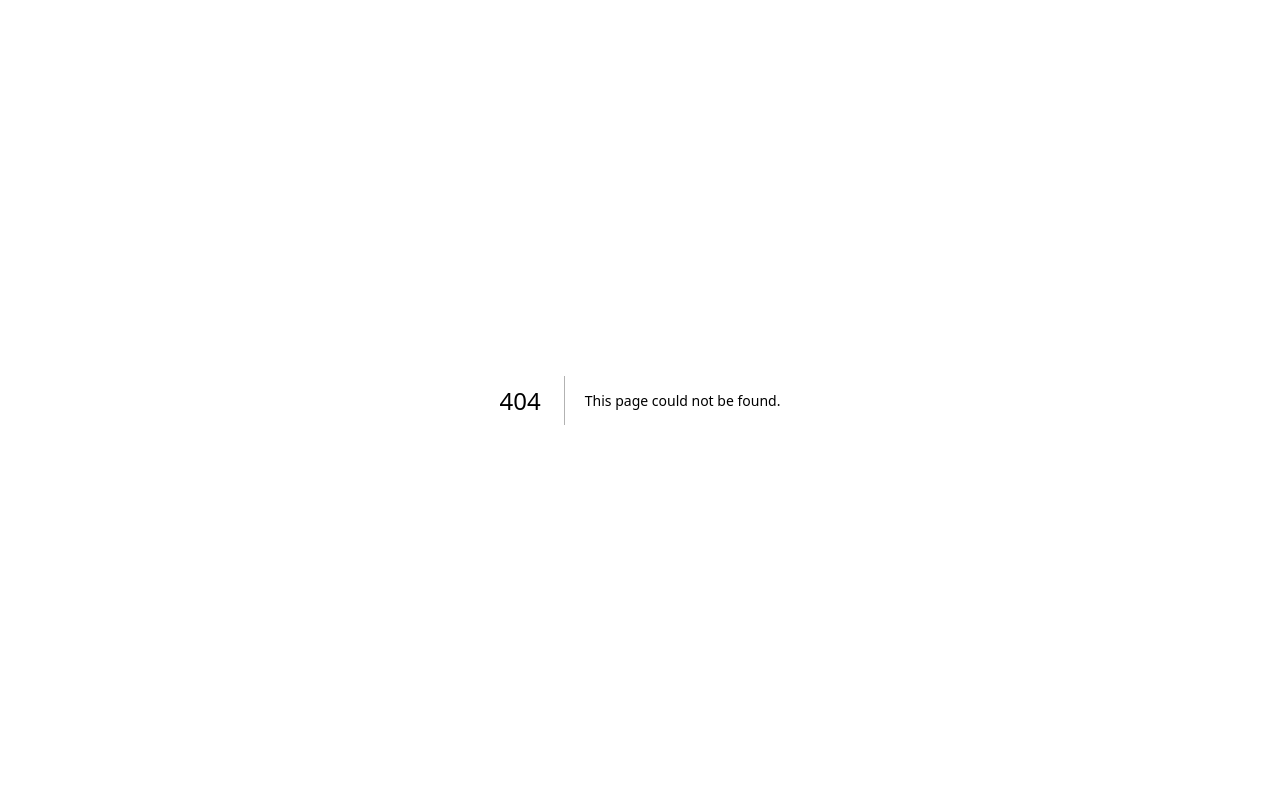
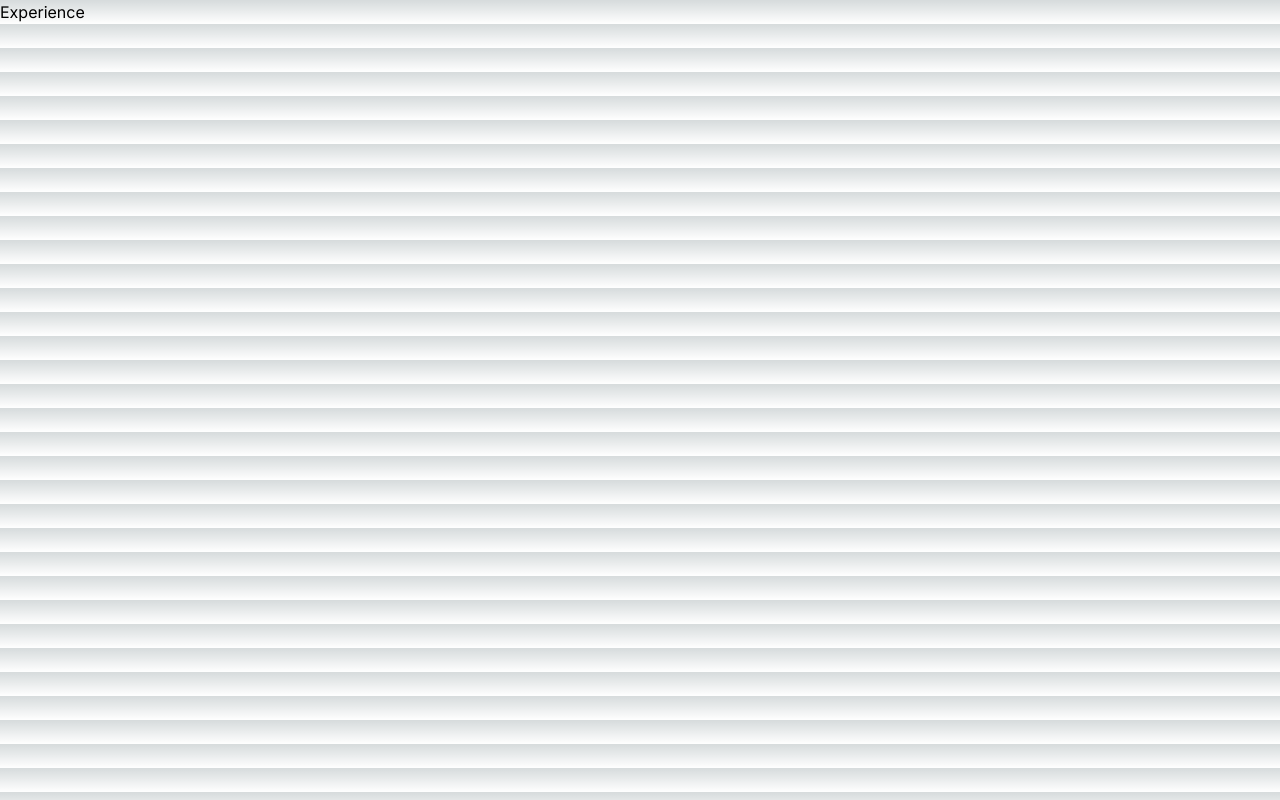
Before and after one commit to Surya-Thombare/react-folio, a Next.js app: page /experience in a window 1280 px wide. Before the commit this address had no page. Built offline with nearby package versions, Linux system fonts and the light colour scheme.

Commit message:
routes added

```diff
--- /dev/null
+++ b/app/experience/page.js
@@ -0,0 +1,7 @@
+import React from "react";
+
+const Page = () => {
+  return <div>Experience</div>;
+};
+
+export default Page;
--- /dev/null
+++ b/app/projects/page.js
@@ -0,0 +1,7 @@
+import React from "react";
+
+const Page = () => {
+  return <div>Projects</div>;
+};
+
+export default Page;
--- /dev/null
+++ b/app/resume/page.js
@@ -0,0 +1,7 @@
+import React from "react";
+
+const Page = () => {
+  return <div>Resume</div>;
+};
+
+export default Page;
```
